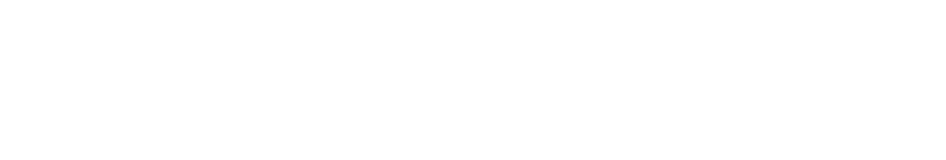
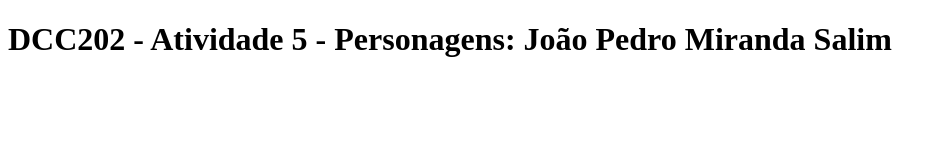
Before and after one commit to ufjf-dcc202/ufjf-dcc202-2023-3-b-atv5-jpsalim21, a website: page personagens.html in a window 1280 px wide. Shown: the whole page, without its empty margins (0-946 px from the left). Drawn offline with Linux system fonts and the light colour scheme.

Commit message:
Cria título no personagens.html

```diff
--- a/personagens.html
+++ b/personagens.html
@@ -3,9 +3,12 @@
 <head>
     <meta charset="UTF-8">
     <meta name="viewport" content="width=device-width, initial-scale=1.0">
-    <title>Document</title>
+    <title>DCC202 - Atividade 5 - Personagens: João Pedro Miranda Salim</title>
 </head>
 <body>
+    <main>
+        <h1>DCC202 - Atividade 5 - Personagens: João Pedro Miranda Salim</h1>
 
+    </main>
 </body>
 </html>
```
